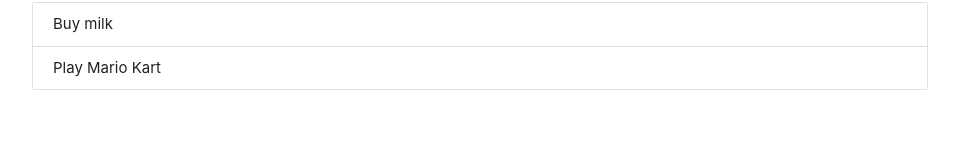
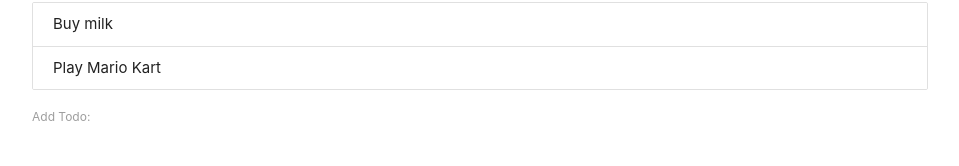
Before and after one commit to notsarthak/React-todo-app, a React (Create React App) app: page / in a window 1280 px wide. Shown: the part 134-300 px from the top of the page, without its empty margins (160-1119 px from the left). Built offline with nearby package versions, Linux system fonts and the light colour scheme.

Commit message:
Completed Todoapp

```diff
--- a/src/AddForm.js
+++ b/src/AddForm.js
@@ -9,13 +9,20 @@ class AddTodo extends Component{
             content:e.target.value
         })
     }
+    handleSubmit=(e)=>{
+        e.preventDefault();
+        this.props.addTodo(this.state);
+        this.setState({
+            content:''
+        })
+    }
     render()
     {
         return(
             <div>
-                <form onSubmit={}>
+                <form onSubmit={this.handleSubmit}>
                     <label>Add Todo:</label>
-                    <input type="text" onChange={this.handleChange}></input>
+                    <input type="text" onChange={this.handleChange} value={this.state.content}></input>
                 </form>
             </div>
         )
--- a/src/App.js
+++ b/src/App.js
@@ -1,5 +1,6 @@
 import React, {Component} from 'react';
 import Todos from './Todos';
+import AddTodo from './AddForm';
 
 class App extends Component {
   state = {
@@ -19,12 +20,20 @@ class App extends Component {
       todos:ntodos
     })
   }
+  addTodo=(todo)=>{
+    todo.id=Math.random();
+    let todos = [...this.state.todos, todo];
+    this.setState({
+      todos
+    })
+  }
   render()
     {
       return (
         <div className="todo-app container">
           <h1 className="center blue-text">Todo's</h1>
           <Todos todos={this.state.todos} deleteTodo={this.deleteTodo} />
+          <AddTodo addTodo={this.addTodo}/>
         </div>
       );
     }
```
